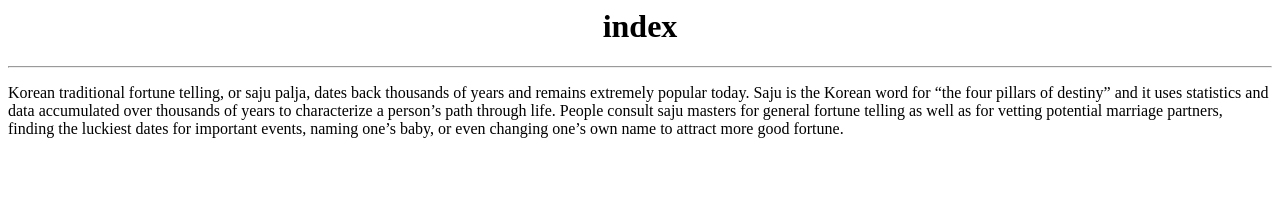
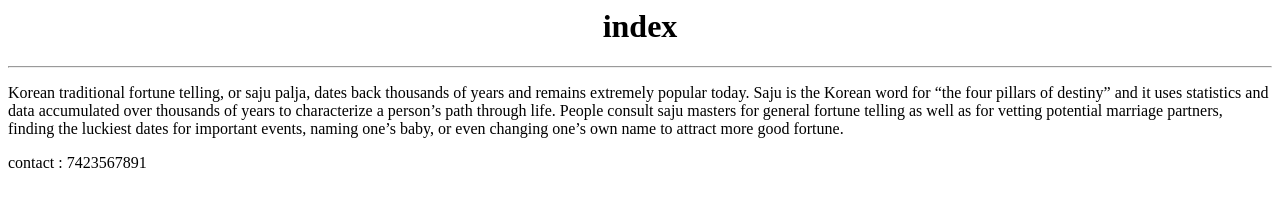
Before and after one commit to AntonioBiju/HTMLActorPage, a plain HTML site: page index.html in a window 1280 px wide. Drawn offline with Linux system fonts and the light colour scheme.

Commit message:
add contact

```diff
--- a/index.html
+++ b/index.html
@@ -8,3 +8,4 @@
   of years to characterize a person’s path through life. People consult saju masters for general fortune telling as well
   as for vetting potential marriage partners, finding the luckiest dates for important events, naming one’s baby, or
   even changing one’s own name to attract more good fortune.</p>
+<p>contact : 7423567891 </p>
```
